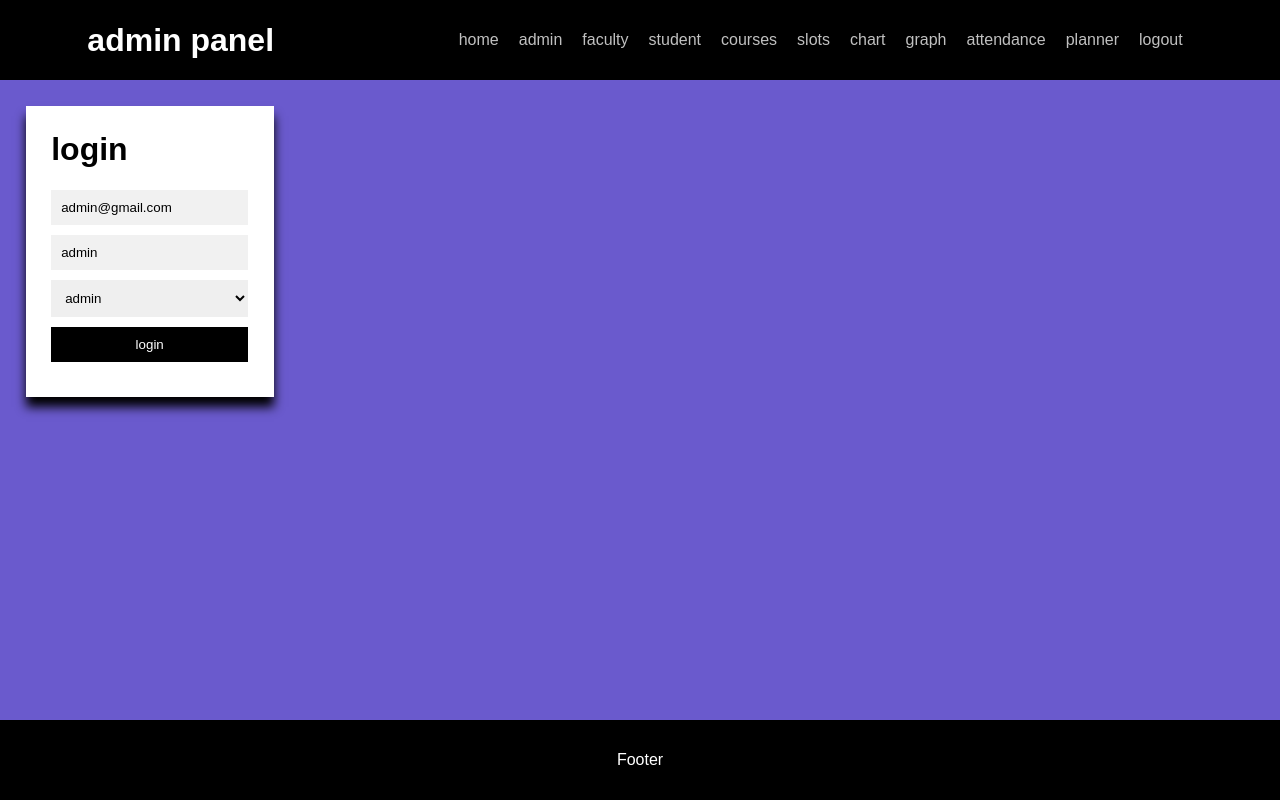
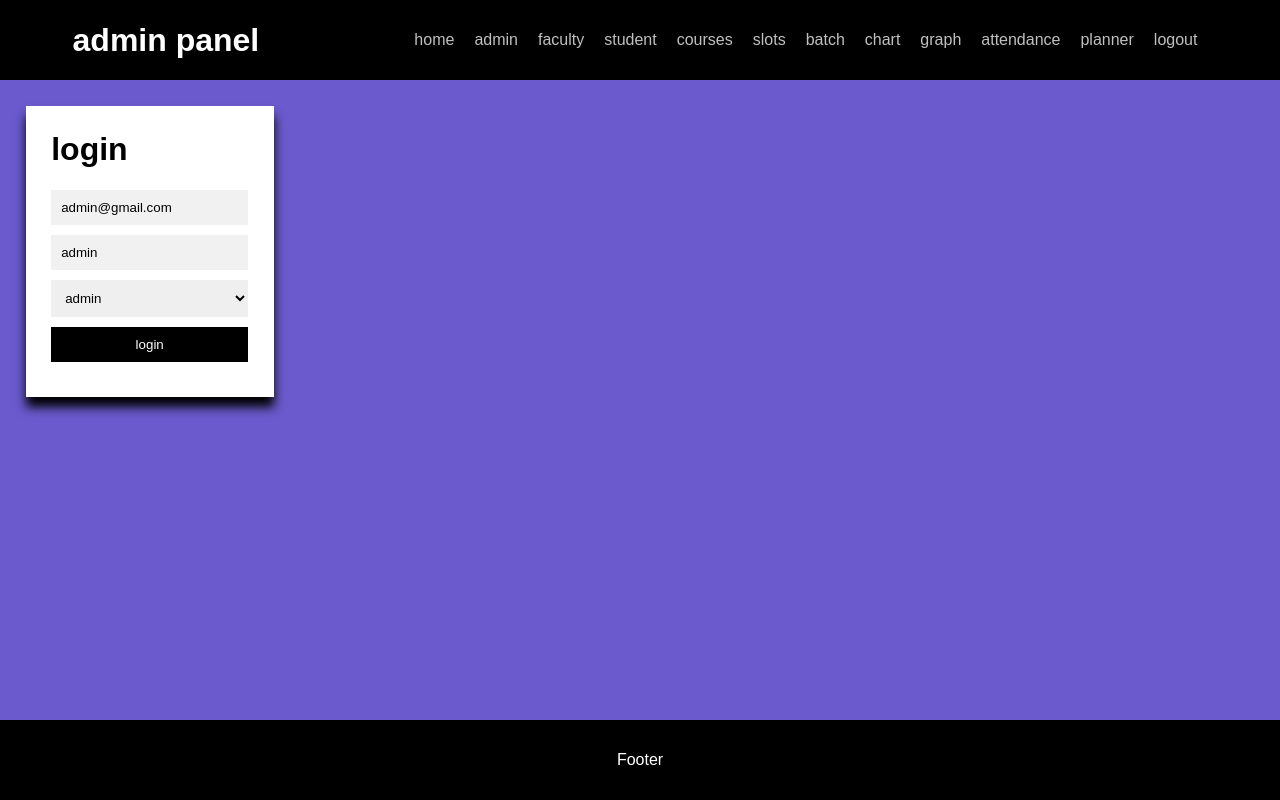
Before and after one commit to radhe212221/lms, a React (Create React App) app: page / in a window 1280 px wide. Built offline with nearby package versions, Linux system fonts and the light colour scheme.

Commit message:
added header with batch

```diff
--- a/src/data.js
+++ b/src/data.js
@@ -46,6 +46,7 @@ const data = {
         { label: "student", to: "/student" },
         { label: "courses", to: "/courses" },
         { label: "slots", to: "/slots" },
+        { label: "batch", to: "/batch" },
         { label: "chart", to: "/chart" },
         { label: "graph", to: "/graph" },
         { label: "attendance", to: "/attendance" },
```
